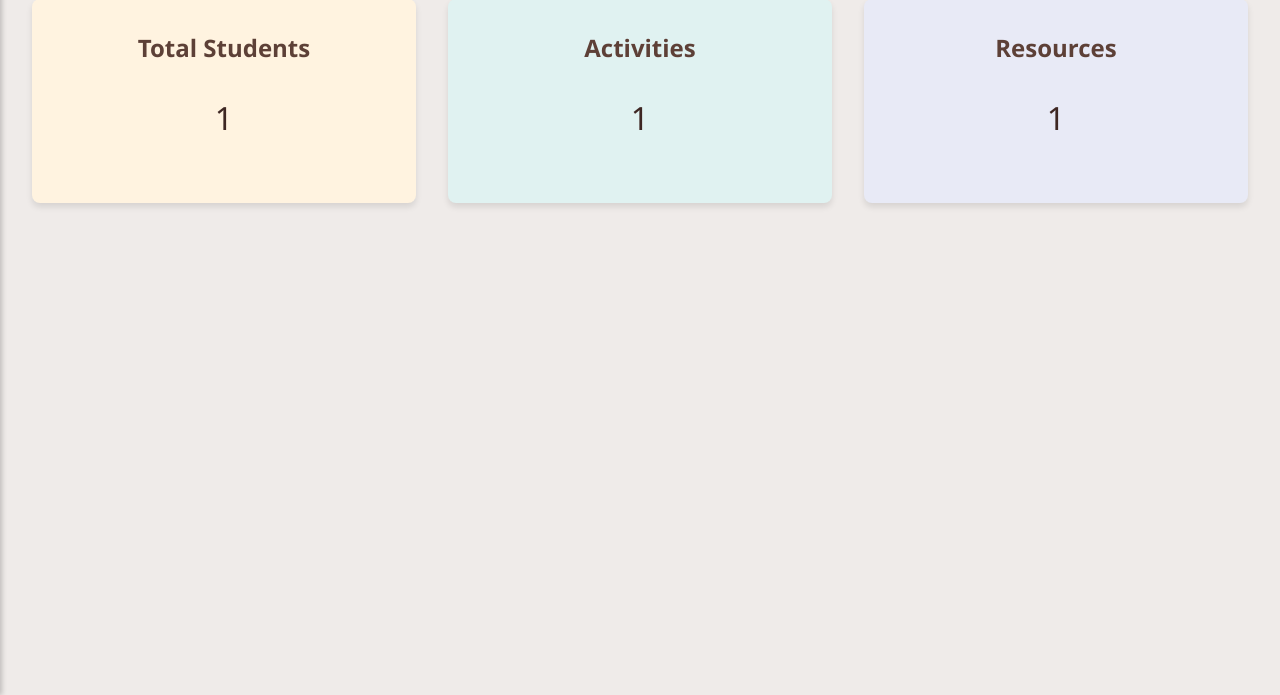
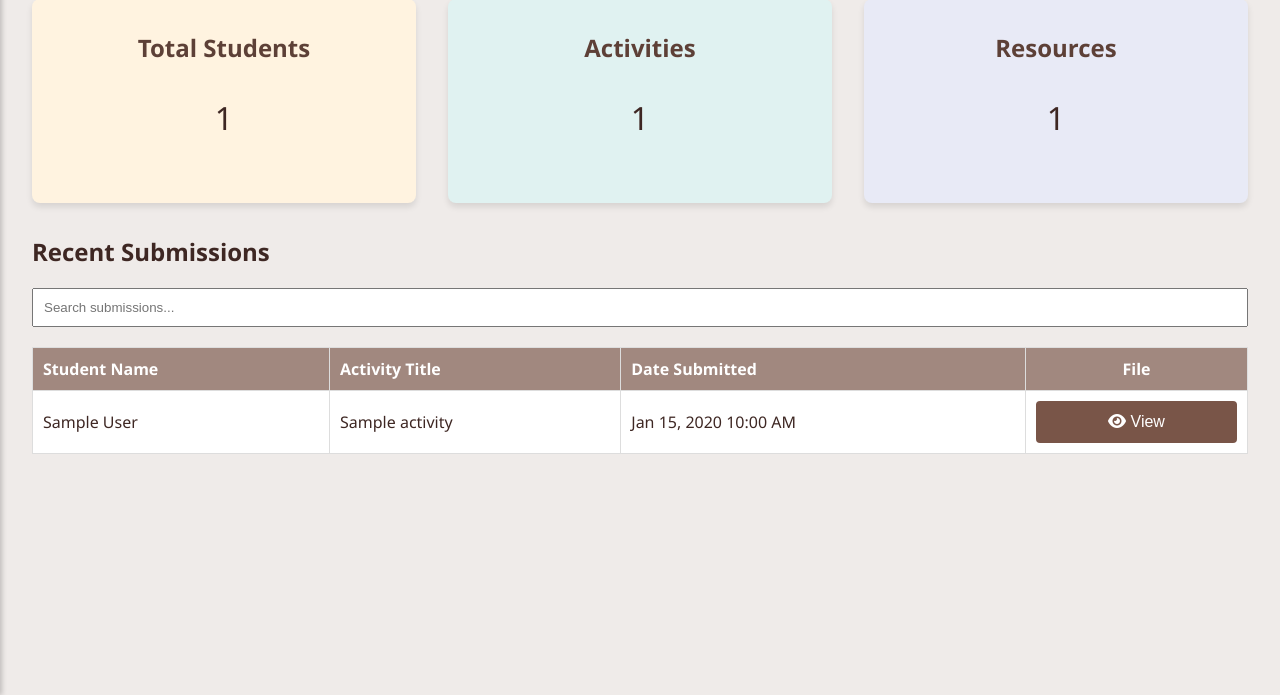
Before and after one commit to bagayan23/socsci-3-lms, a PHP site: page /teacher/dashboard.php in a window 1280 px wide. Shown: the part 105-800 px from the top of the page. Run offline with PHP 8.4, Linux system fonts and the light colour scheme; the visitor is signed in with stand-in values (Sample User, id 1); tables that the repository leaves empty hold one stand-in row (values such as "Sample post").

Commit message:
Add submitted files table with search to teacher dashboard
- Update `SOCSCI_3/teacher/dashboard.php` to fetch recent submissions for the teacher.
- Add a search bar using the global `setupTableSearch` functionality.
- Render a table displaying Student Name, Activity Title, Date Submitted, and a View File button.
- Utilize existing `previewFile` JavaScript function for file viewing.
- Use `htmlspecialchars` for security against XSS.
- Ensure only submissions for the current teacher's activities are shown.

```diff
--- a/SOCSCI_3/teacher/dashboard.php
+++ b/SOCSCI_3/teacher/dashboard.php
@@ -11,6 +11,23 @@ $activity_count = $activity_count_res->fetch_assoc()['count'];
 
 $resource_count_res = $conn->query("SELECT COUNT(*) as count FROM resources WHERE teacher_id=" . $_SESSION['user_id']);
 $resource_count = $resource_count_res->fetch_assoc()['count'];
+
+// Get recent submissions
+$submissions_query = "
+    SELECT
+        s.id AS submission_id,
+        s.file_path,
+        s.submitted_at,
+        a.title AS activity_title,
+        u.first_name,
+        u.last_name
+    FROM submissions s
+    JOIN activities a ON s.activity_id = a.id
+    JOIN users u ON s.student_id = u.id
+    WHERE a.teacher_id = " . $_SESSION['user_id'] . "
+    ORDER BY s.submitted_at DESC
+";
+$submissions_res = $conn->query($submissions_query);
 
 ?>
 
@@ -31,4 +48,47 @@ $resource_count = $resource_count_res->fetch_assoc()['count'];
     </div>
 </div>
 
+<div class="container" style="margin-top: 30px;">
+    <h2>Recent Submissions</h2>
+
+    <div style="margin: 20px 0;">
+        <input type="text" id="search-submissions" class="search-bar" data-target="#submissions-table" placeholder="Search submissions..." style="width: 100%; padding: 10px;">
+    </div>
+
+    <table id="submissions-table" style="width: 100%; border-collapse: collapse; margin-top: 20px;">
+        <thead>
+            <tr style="background: #f2f2f2;">
+                <th style="padding: 10px; border: 1px solid #ddd;">Student Name</th>
+                <th style="padding: 10px; border: 1px solid #ddd;">Activity Title</th>
+                <th style="padding: 10px; border: 1px solid #ddd;">Date Submitted</th>
+                <th style="padding: 10px; border: 1px solid #ddd; text-align: center;">File</th>
+            </tr>
+        </thead>
+        <tbody>
+            <?php if ($submissions_res->num_rows > 0): ?>
+                <?php while($sub = $submissions_res->fetch_assoc()): ?>
+                    <tr>
+                        <td style="padding: 10px; border: 1px solid #ddd;"><?= htmlspecialchars($sub['first_name'] . ' ' . $sub['last_name']) ?></td>
+                        <td style="padding: 10px; border: 1px solid #ddd;"><?= htmlspecialchars($sub['activity_title']) ?></td>
+                        <td style="padding: 10px; border: 1px solid #ddd;"><?= date('M d, Y h:i A', strtotime($sub['submitted_at'])) ?></td>
+                        <td style="padding: 10px; border: 1px solid #ddd; text-align: center;">
+                            <?php if (!empty($sub['file_path'])): ?>
+                                <button class="btn" onclick="previewFile('<?= htmlspecialchars($sub['file_path']) ?>')">
+                                    <i class="fas fa-eye"></i> View
+                                </button>
+                            <?php else: ?>
+                                <span style="color: #666;">No File</span>
+                            <?php endif; ?>
+                        </td>
+                    </tr>
+                <?php endwhile; ?>
+            <?php else: ?>
+                <tr>
+                    <td colspan="4" style="padding: 20px; text-align: center; border: 1px solid #ddd;">No submissions found.</td>
+                </tr>
+            <?php endif; ?>
+        </tbody>
+    </table>
+</div>
+
 <?php include '../includes/teacher_footer.php'; ?>
```
